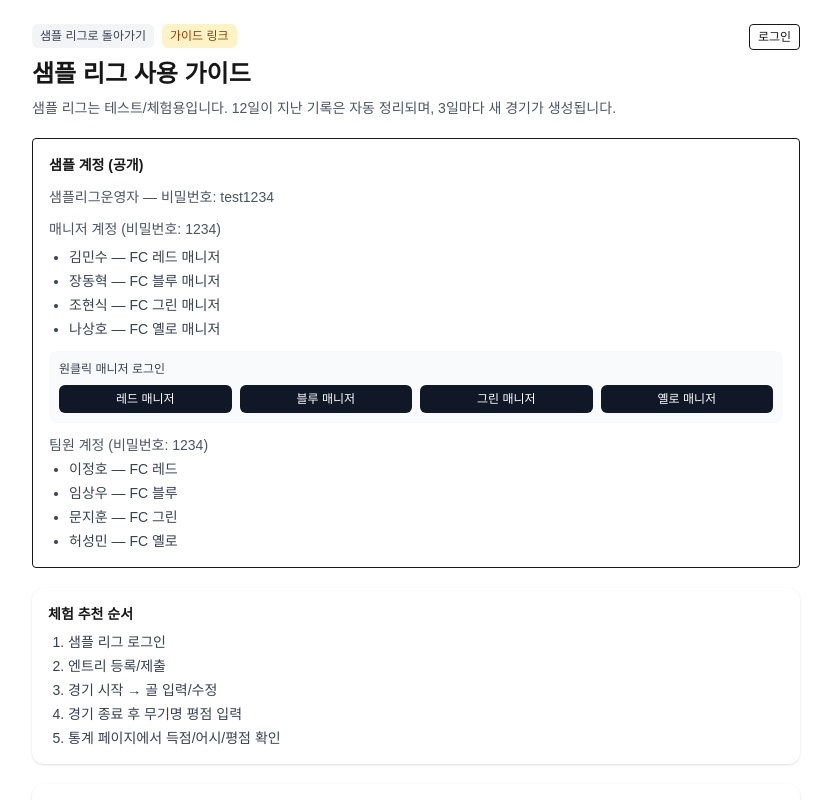
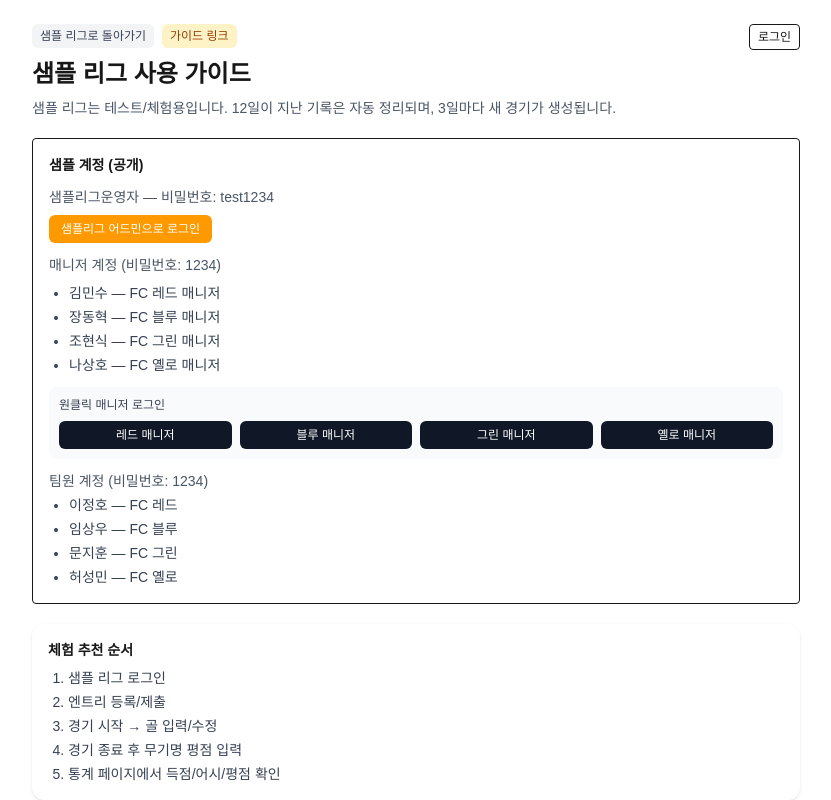
Before and after one commit to JongtaekChoi/quick-scoreboard, a Next.js app: page /c/sample/guide in a window 1280 px wide. Shown: the top 800 px of the page, without its empty margins (224-1055 px from the left). Built offline with nearby package versions, Linux system fonts and the light colour scheme.

Commit message:
feat(sample-guide): add one-click sample admin login button

```diff
--- a/src/app/c/sample/guide/page.tsx
+++ b/src/app/c/sample/guide/page.tsx
@@ -26,6 +26,14 @@ export default function SampleGuidePage() {
             <p className="text-gray-600 mb-1">
               <span className="font-medium">샘플리그운영자</span> — 비밀번호: <span className="font-medium">test1234</span>
             </p>
+            <form action="/c/sample/login" method="post" className="mt-2">
+              <input type="hidden" name="login_id" value="샘플리그운영자" />
+              <input type="hidden" name="password" value="test1234" />
+              <input type="hidden" name="redirect_to" value="/c/sample" />
+              <button type="submit" className="rounded-md bg-amber-500 px-3 py-1.5 text-xs font-medium text-white hover:opacity-90">
+                샘플리그 어드민으로 로그인
+              </button>
+            </form>
           </div>
 
           <div>
```
